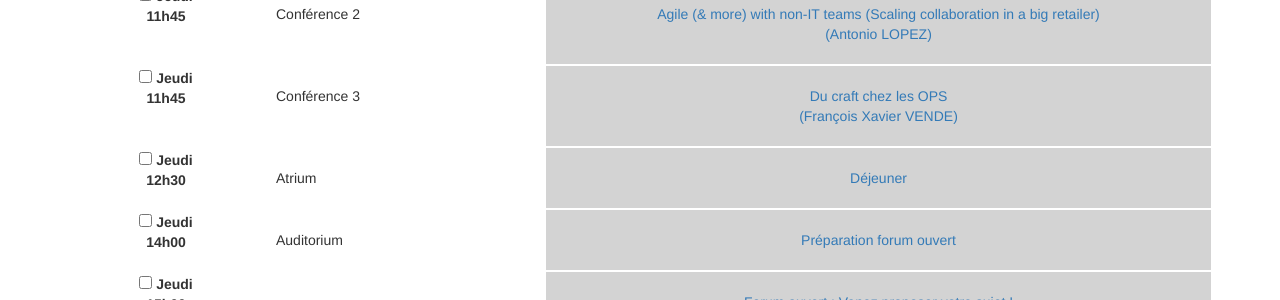
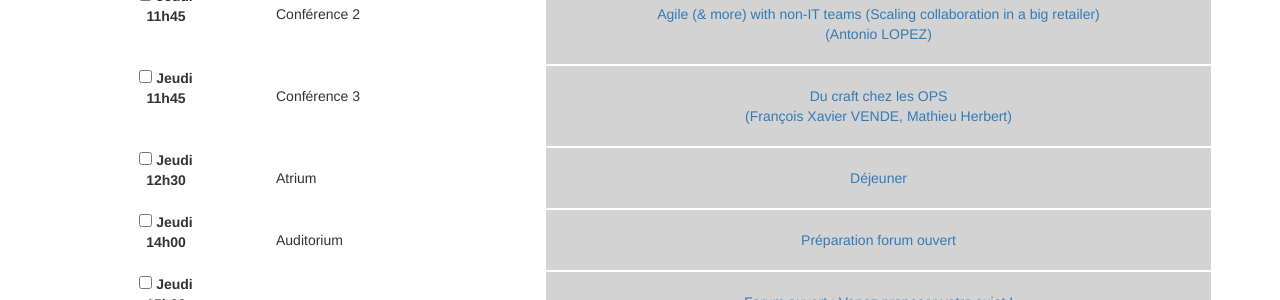
Before and after one commit to jak78/agile-tour-lille-2017, a Jekyll site: the page built from 00-conflike.html, in a window 1280 px wide and 900 px high, scrolled down 1781 px. Shown: the part 152-452 px from the top of the window. Built offline with Jekyll 4.4.1, drawn with Linux system fonts in a browser that asks for light colours; nearby versions of some CDN libraries; some of the changed text lies outside the part shown.

Commit message:
ajout MHE

```diff
--- a/_data/schedule.yml
+++ b/_data/schedule.yml
@@ -123,7 +123,7 @@
                         Nous vous conterons l'histoire d'un produit d'infrastructure avec son why, sa roadmap, ses epics et ses user stories.
                         Nous vous plongerons dans le quotidien d'une équipe OPS avec ses rituels et ses pratiques de développement.
                         Nous vous décrirons ce qu'est une plateforme d'intégration continue OPS et comment on teste une infrastructure en continu."
-            speaker: François Xavier VENDE
+            speaker: François Xavier VENDE, Mathieu Herbert
             company: octo
             room: Conférence 3
       - hour: 12h30
--- a/_data/speakers.yml
+++ b/_data/speakers.yml
@@ -19,6 +19,9 @@
 - name: François Xavier VENDE
   bio: " François Xavier est architecte OPS chez OCTO Technology. Il a eu l’occasion de développer une expertise sur les sujets d’intégration logiciel, de mettre en place des plateformes d’intégration continue et d’être le lien entre les équipes de développement et les équipes d’exploitation avec un objectif : « automatiser pour pouvoir livrer le produit aussi souvent que possible ». Il intervient en tant que coach « DevOps » et/ou architecte technique au sein de projets agiles."
   photo: " http://bit.ly/29U1Tvd "
+- name: Mathieu Herbert
+  bio: "Mathieu est architecte Cloud chez OCTO Technology. Il a développé des compétences autour de l’intégration des systèmes Cloud et de l’automatisation. Il intervient pour accompagner des équipes dans la migration de leurs actifs sur des infrastructures cloud (Public / Privé) en agile."
+  photo: "/img/speakers/mhe_photo.jpg"
 - name: Samuel Retiere
   bio: " https://www.linkedin.com/in/samuel-retiere-7438981b"
   photo: "/img/speakers/male200.png"
```
